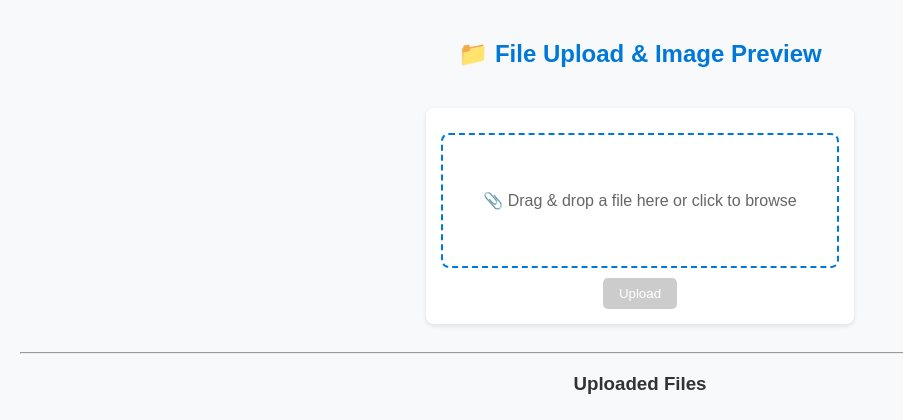
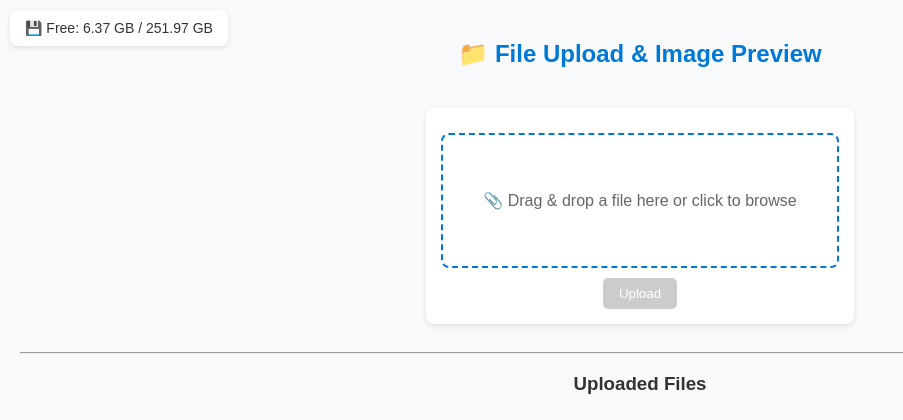
Before and after one commit to rubenyoungon/simple-fileserver-python, a Flask app: page / in a window 1280 px wide. Shown: the top 420 px of the page, without its empty margins (0-903 px from the left). Run offline with Flask 3, Linux system fonts and the light colour scheme.

Commit message:
Show disk usage statistics

```diff
--- a/app.py
+++ b/app.py
@@ -1,10 +1,46 @@
-from flask import Flask, request, send_from_directory, render_template, redirect, url_for
+from flask import Flask, request, send_from_directory, render_template, redirect, url_for, jsonify
 import os
 import uuid
+import shutil
+import threading
+import time
 
 app = Flask(__name__)
 UPLOAD_FOLDER = './uploads'
 os.makedirs(UPLOAD_FOLDER, exist_ok=True)
+
+# Global variable to store disk space info
+disk_space_info = {"free": "Calculating...", "total": "Calculating...", "percent": 0}
+
+# Configuration for update interval (in seconds)
+DISK_SPACE_UPDATE_INTERVAL = 60  # Update every 60 seconds - customize this as needed
+
+def format_bytes(bytes):
+    """Convert bytes to human readable format"""
+    for unit in ['B', 'KB', 'MB', 'GB', 'TB']:
+        if bytes < 1024.0:
+            return f"{bytes:.2f} {unit}"
+        bytes /= 1024.0
+    return f"{bytes:.2f} TB"
+
+def update_disk_space():
+    """Background task to update disk space information"""
+    global disk_space_info
+    while True:
+        try:
+            disk_usage = shutil.disk_usage(UPLOAD_FOLDER)
+            disk_space_info = {
+                "free": format_bytes(disk_usage.free),
+                "total": format_bytes(disk_usage.total),
+                "percent": round((disk_usage.used / disk_usage.total) * 100, 1)
+            }
+        except Exception as e:
+            print(f"Error updating disk space: {e}")
+        time.sleep(DISK_SPACE_UPDATE_INTERVAL)
+
+# Start the background thread
+disk_space_thread = threading.Thread(target=update_disk_space, daemon=True)
+disk_space_thread.start()
 
 @app.route("/", methods=["GET", "POST"])
 def upload():
@@ -18,7 +54,12 @@ def upload():
             file.save(os.path.join(UPLOAD_FOLDER, unique_filename))
         return redirect(url_for('upload'))
     files = os.listdir(UPLOAD_FOLDER)
-    return render_template("index.html", files=files)
+    return render_template("index.html", files=files, disk_space=disk_space_info)
+
+@app.route("/api/disk-space")
+def get_disk_space():
+    """API endpoint to get current disk space"""
+    return jsonify(disk_space_info)
 
 @app.route("/files/<filename>")
 def files(filename):
--- a/static/style.css
+++ b/static/style.css
@@ -5,6 +5,18 @@ body {
   margin: 0;
   padding: 20px;
   text-align: center;
+}
+
+.disk-space-info {
+  position: fixed;
+  top: 10px;
+  left: 10px;
+  background: #fff;
+  padding: 10px 15px;
+  border-radius: 8px;
+  box-shadow: 0 2px 5px rgba(0,0,0,0.1);
+  font-size: 14px;
+  z-index: 1000;
 }
 
 h2 {
--- a/templates/index.html
+++ b/templates/index.html
@@ -5,6 +5,10 @@
   <link rel="stylesheet" href="{{ url_for('static', filename='style.css') }}">
 </head>
 <body>
+  <div class="disk-space-info">
+    💾 Free: <span id="freeSpace">{{ disk_space.free }}</span> / {{ disk_space.total }}
+  </div>
+
   <h2>📁 File Upload & Image Preview</h2>
   <form method="POST" enctype="multipart/form-data" id="uploadForm">
     <div class="drop-zone" id="dropZone">
```
